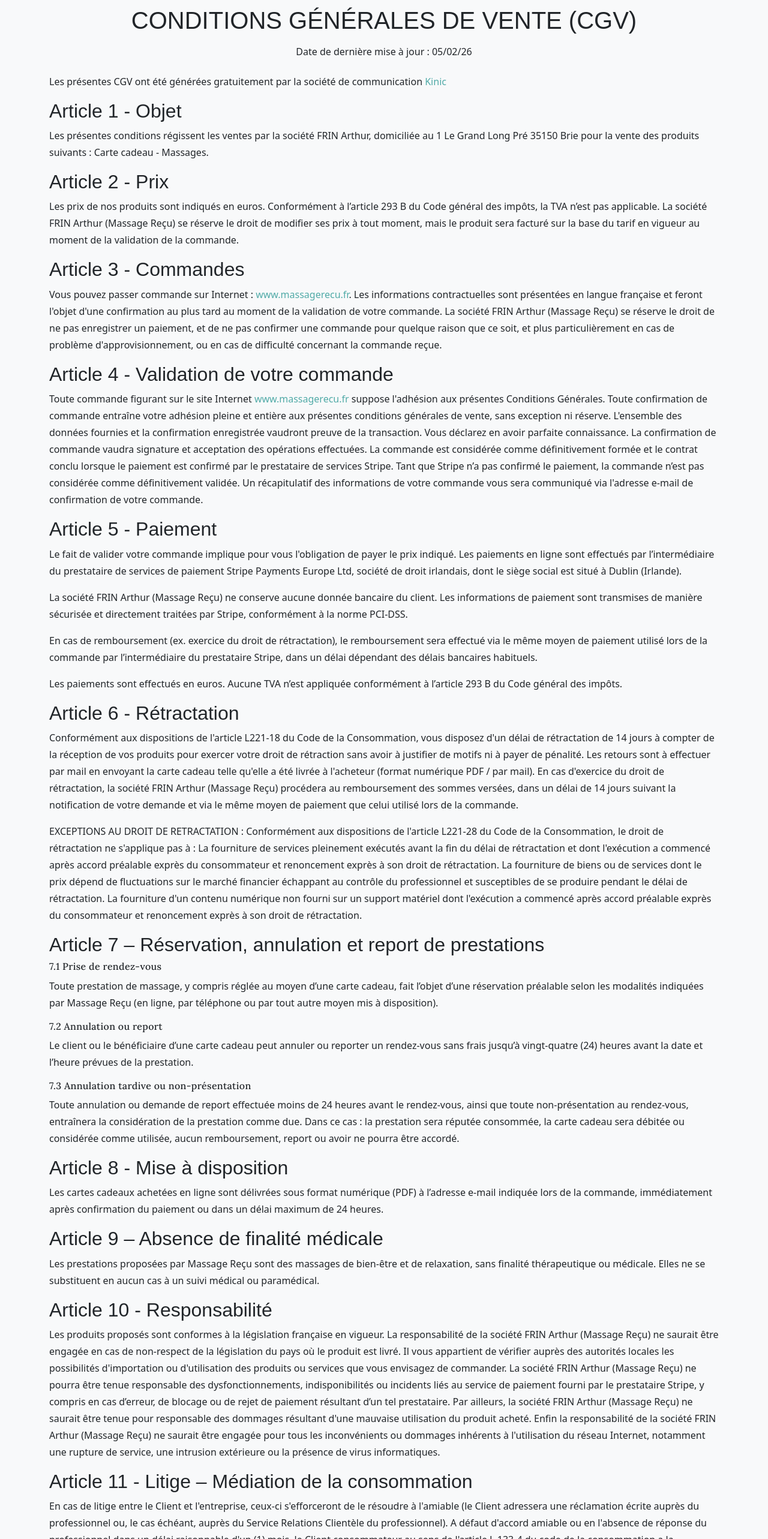
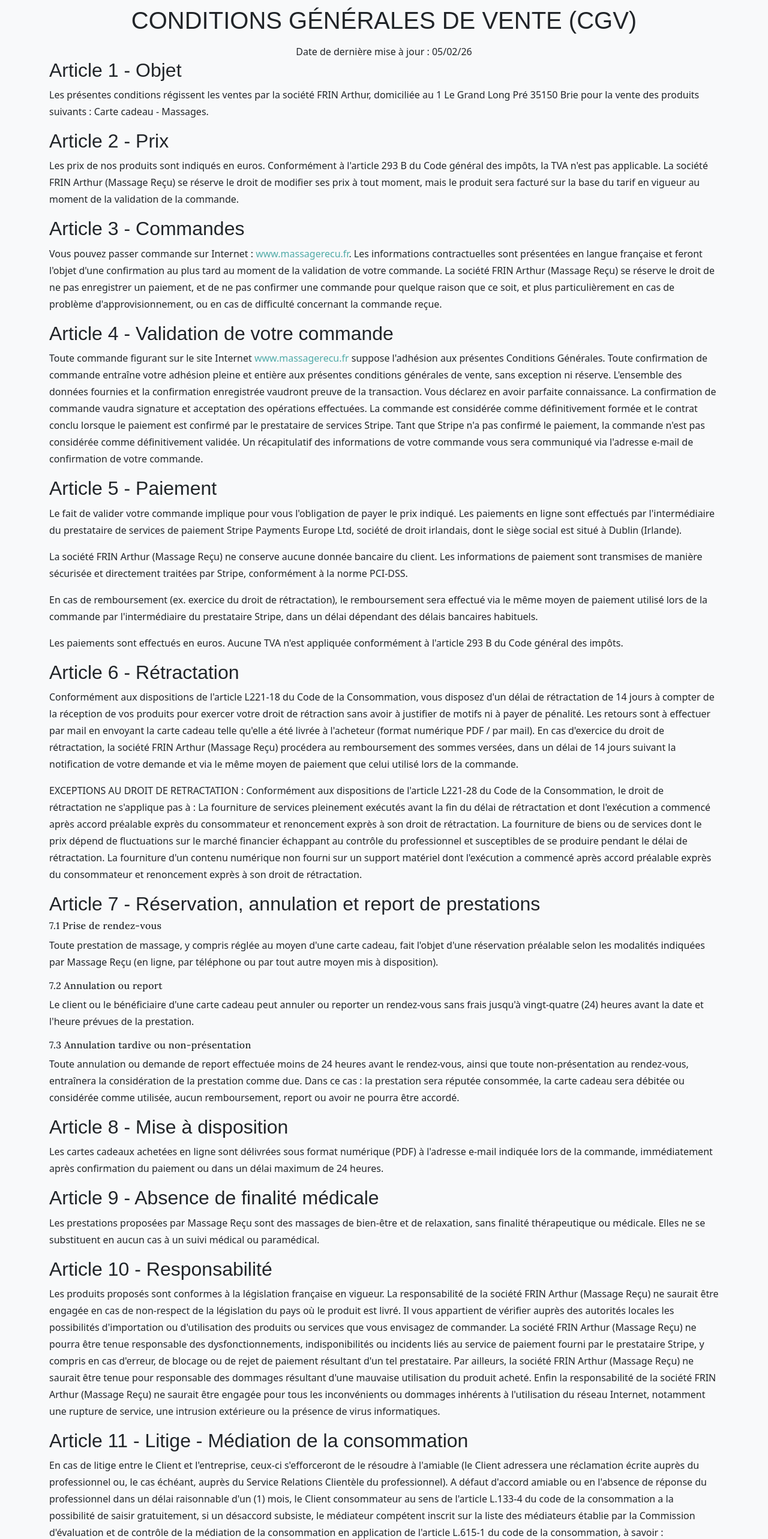
Before and after one commit to Arthurin/massagerecu-app, a Next.js app: page /conditions-generales-de-vente in a window 1280 px wide. Shown: the part 180-2746 px from the top of the page at 60% size. Built offline with nearby package versions, Linux system fonts and the light colour scheme; a web font is replaced by a local one.

Commit message:
caractères cohérents avec le reste de l'app

```diff
--- a/src/components/features/carte-cadeau/CarteCadeauForm.tsx
+++ b/src/components/features/carte-cadeau/CarteCadeauForm.tsx
@@ -53,7 +53,7 @@ export default function CarteCadeauForm({
       {/* 🧾 Titre produit */}
       <div className="tw:p-4 tw:rounded-lg tw:bg-gray-50 tw:border">
         <h2 className="tw:text-lg tw:font-semibold">
-          Carte cadeau – {massage.title}
+          Carte cadeau - {massage.title}
         </h2>
         <p className="tw:text-sm tw:text-gray-600">
           {quantity} × {massage.unitPrice.toFixed(0)} € ={" "}
--- a/src/components/layout/Cgv.tsx
+++ b/src/components/layout/Cgv.tsx
@@ -2,13 +2,6 @@ export default function Cgv() {
   return (
     <>
       Date de dernière mise à jour : 05/02/26
-      <p className="mt-4">
-        Les présentes CGV ont été générées gratuitement par la société de
-        communication{" "}
-        <a href="http://kinic.fr" target="_blank">
-          Kinic
-        </a>
-      </p>
       <h2>Article 1 - Objet</h2>
       <p>
         Les présentes conditions régissent les ventes par la société FRIN
@@ -18,7 +11,7 @@ export default function Cgv() {
       <h2>Article 2 - Prix</h2>
       <p>
         Les prix de nos produits sont indiqués en euros. Conformément à
-        l’article 293 B du Code général des impôts, la TVA n’est pas applicable.
+        l'article 293 B du Code général des impôts, la TVA n'est pas applicable.
         La société FRIN Arthur (Massage Reçu) se réserve le droit de modifier
         ses prix à tout moment, mais le produit sera facturé sur la base du
         tarif en vigueur au moment de la validation de la commande.
@@ -47,8 +40,8 @@ export default function Cgv() {
         confirmation de commande vaudra signature et acceptation des opérations
         effectuées. La commande est considérée comme définitivement formée et le
         contrat conclu lorsque le paiement est confirmé par le prestataire de
-        services Stripe. Tant que Stripe n’a pas confirmé le paiement, la
-        commande n’est pas considérée comme définitivement validée. Un
+        services Stripe. Tant que Stripe n'a pas confirmé le paiement, la
+        commande n'est pas considérée comme définitivement validée. Un
         récapitulatif des informations de votre commande vous sera communiqué
         via l'adresse e-mail de confirmation de votre commande.
       </p>
@@ -56,7 +49,7 @@ export default function Cgv() {
       <p>
         Le fait de valider votre commande implique pour vous l'obligation de
         payer le prix indiqué. Les paiements en ligne sont effectués par
-        l’intermédiaire du prestataire de services de paiement Stripe Payments
+        l'intermédiaire du prestataire de services de paiement Stripe Payments
         Europe Ltd, société de droit irlandais, dont le siège social est situé à
         Dublin (Irlande).
       </p>
@@ -69,12 +62,12 @@ export default function Cgv() {
       <p>
         En cas de remboursement (ex. exercice du droit de rétractation), le
         remboursement sera effectué via le même moyen de paiement utilisé lors
-        de la commande par l’intermédiaire du prestataire Stripe, dans un délai
+        de la commande par l'intermédiaire du prestataire Stripe, dans un délai
         dépendant des délais bancaires habituels.
       </p>
       <p>
-        Les paiements sont effectués en euros. Aucune TVA n’est appliquée
-        conformément à l’article 293 B du Code général des impôts.
+        Les paiements sont effectués en euros. Aucune TVA n'est appliquée
+        conformément à l'article 293 B du Code général des impôts.
       </p>
       <h2>Article 6 - Rétractation</h2>
       <p>
@@ -103,19 +96,19 @@ export default function Cgv() {
         préalable exprès du consommateur et renoncement exprès à son droit de
         rétractation.
       </p>
-      <h2>Article 7 – Réservation, annulation et report de prestations</h2>
+      <h2>Article 7 - Réservation, annulation et report de prestations</h2>
       <h6>7.1 Prise de rendez-vous</h6>
       <p>
-        Toute prestation de massage, y compris réglée au moyen d’une carte
-        cadeau, fait l’objet d’une réservation préalable selon les modalités
+        Toute prestation de massage, y compris réglée au moyen d'une carte
+        cadeau, fait l'objet d'une réservation préalable selon les modalités
         indiquées par Massage Reçu (en ligne, par téléphone ou par tout autre
         moyen mis à disposition).
       </p>
       <h6>7.2 Annulation ou report</h6>
       <p>
-        Le client ou le bénéficiaire d’une carte cadeau peut annuler ou reporter
-        un rendez-vous sans frais jusqu’à vingt-quatre (24) heures avant la date
-        et l’heure prévues de la prestation.
+        Le client ou le bénéficiaire d'une carte cadeau peut annuler ou reporter
+        un rendez-vous sans frais jusqu'à vingt-quatre (24) heures avant la date
+        et l'heure prévues de la prestation.
       </p>
       <h6>7.3 Annulation tardive ou non-présentation</h6>
       <p>
@@ -129,11 +122,11 @@ export default function Cgv() {
       <h2>Article 8 - Mise à disposition</h2>
       <p>
         Les cartes cadeaux achetées en ligne sont délivrées sous format
-        numérique (PDF) à l’adresse e-mail indiquée lors de la commande,
+        numérique (PDF) à l'adresse e-mail indiquée lors de la commande,
         immédiatement après confirmation du paiement ou dans un délai maximum de
         24 heures.
       </p>
-      <h2>Article 9 – Absence de finalité médicale</h2>
+      <h2>Article 9 - Absence de finalité médicale</h2>
       <p>
         Les prestations proposées par Massage Reçu sont des massages de
         bien-être et de relaxation, sans finalité thérapeutique ou médicale.
@@ -149,8 +142,8 @@ export default function Cgv() {
         produits ou services que vous envisagez de commander. La société FRIN
         Arthur (Massage Reçu) ne pourra être tenue responsable des
         dysfonctionnements, indisponibilités ou incidents liés au service de
-        paiement fourni par le prestataire Stripe, y compris en cas d’erreur, de
-        blocage ou de rejet de paiement résultant d’un tel prestataire. Par
+        paiement fourni par le prestataire Stripe, y compris en cas d'erreur, de
+        blocage ou de rejet de paiement résultant d'un tel prestataire. Par
         ailleurs, la société FRIN Arthur (Massage Reçu) ne saurait être tenue
         pour responsable des dommages résultant d'une mauvaise utilisation du
         produit acheté. Enfin la responsabilité de la société FRIN Arthur
@@ -159,7 +152,7 @@ export default function Cgv() {
         rupture de service, une intrusion extérieure ou la présence de virus
         informatiques.
       </p>
-      <h2>Article 11 - Litige – Médiation de la consommation</h2>
+      <h2>Article 11 - Litige - Médiation de la consommation</h2>
       <p>
         En cas de litige entre le Client et l'entreprise, ceux-ci s'efforceront
         de le résoudre à l'amiable (le Client adressera une réclamation écrite
@@ -213,7 +206,7 @@ export default function Cgv() {
         réglementaires. Conformément à la loi du 6 janvier 1978, vous disposez
         d'un droit d'accès, de rectification et d'opposition aux informations
         nominatives et aux données personnelles vous concernant, directement sur
-        le site Internet. Pour plus d’informations sur le traitement des données
+        le site Internet. Pour plus d'informations sur le traitement des données
         personnelles, le Client est invité à consulter la politique de
         confidentialité accessible sur le site internet.
       </p>
@@ -232,46 +225,46 @@ export default function Cgv() {
       <p>
         Les cartes cadeaux sont des bons prépayés permettant de bénéficier
         exclusivement des prestations de massage proposées par la société FRIN
-        Arthur (Massage Reçu), telles qu’affichées sur le site internet ou sur
-        le tableau des prestations en vigueur au jour de l’utilisation.
+        Arthur (Massage Reçu), telles qu'affichées sur le site internet ou sur
+        le tableau des prestations en vigueur au jour de l'utilisation.
       </p>
       <h6>15.2 Validité et nominativité</h6>
       <p>
-        Les cartes cadeaux sont nominatives et réservées à l’usage exclusif de
-        la personne désignée lors de l’achat ou de la remise de la carte. Elles
+        Les cartes cadeaux sont nominatives et réservées à l'usage exclusif de
+        la personne désignée lors de l'achat ou de la remise de la carte. Elles
         sont valables pour une durée de six (6) mois à compter de la date
-        d’achat. Toute carte cadeau non utilisée à l’issue de sa période de
+        d'achat. Toute carte cadeau non utilisée à l'issue de sa période de
         validité sera définitivement périmée et ne pourra donner lieu à aucun
         remboursement, échange ou prolongation.
       </p>
-      <h6>15.3 Modalités d’utilisation</h6>
+      <h6>15.3 Modalités d'utilisation</h6>
       <p>
         Les cartes cadeaux sont utilisables uniquement pour les prestations de
         massage proposées par Massage Reçu. Elles ne peuvent en aucun cas être
-        échangées contre de l’argent, ni faire l’objet d’un rendu de monnaie,
+        échangées contre de l'argent, ni faire l'objet d'un rendu de monnaie,
         même partiel. Si le montant de la prestation choisie est supérieur à la
         valeur de la carte cadeau, le bénéficiaire devra régler la différence
         selon les moyens de paiement acceptés.
       </p>
-      <h6>15.4 Absence de remboursement – perte ou vol</h6>
+      <h6>15.4 Absence de remboursement - perte ou vol</h6>
       <p>
         Sous réserve des dispositions relatives au droit de rétractation prévues
-        à l’article 15.5, les cartes cadeaux ne sont ni remboursables, ni
+        à l'article 15.5, les cartes cadeaux ne sont ni remboursables, ni
         échangeables, y compris en cas de perte, de vol, de détérioration ou de
         non-utilisation avant la date de validité. Il appartient au client ou au
-        bénéficiaire d’en assurer la conservation.
+        bénéficiaire d'en assurer la conservation.
       </p>
       <h6>15.5 Droit de rétractation</h6>
       <p>
         Conformément aux dispositions du Code de la consommation : En cas
-        d’achat d’une carte cadeau à distance (en ligne), le client dispose d’un
-        délai de quatorze (14) jours à compter de la date d’achat pour exercer
-        son droit de rétractation, à condition que la carte cadeau n’ait pas été
+        d'achat d'une carte cadeau à distance (en ligne), le client dispose d'un
+        délai de quatorze (14) jours à compter de la date d'achat pour exercer
+        son droit de rétractation, à condition que la carte cadeau n'ait pas été
         utilisée, même partiellement, durant ce délai. Toute utilisation, même
-        partielle, de la carte cadeau avant l’expiration du délai de
+        partielle, de la carte cadeau avant l'expiration du délai de
         rétractation vaut renonciation expresse à ce droit, sans possibilité de
         remboursement. En cas de remise physique de la carte cadeau (achat sur
-        place), aucun droit de rétractation ne s’applique, conformément à la
+        place), aucun droit de rétractation ne s'applique, conformément à la
         réglementation en vigueur relative aux ventes conclues hors contrat à
         distance.
       </p>
```
Also changed, not shown: src/components/layout/MentionsGenerees.tsx (+6 -6 lines).
